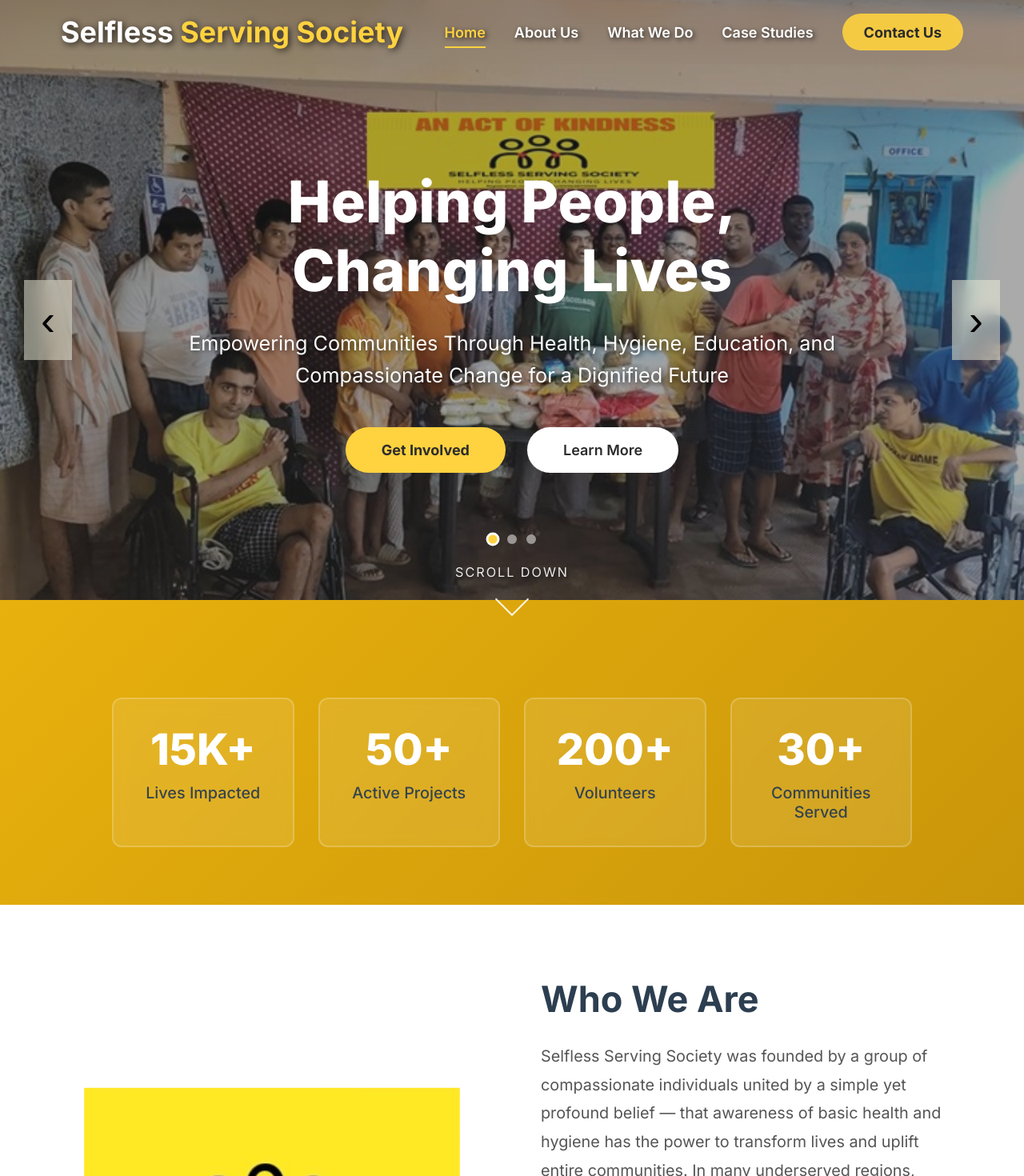
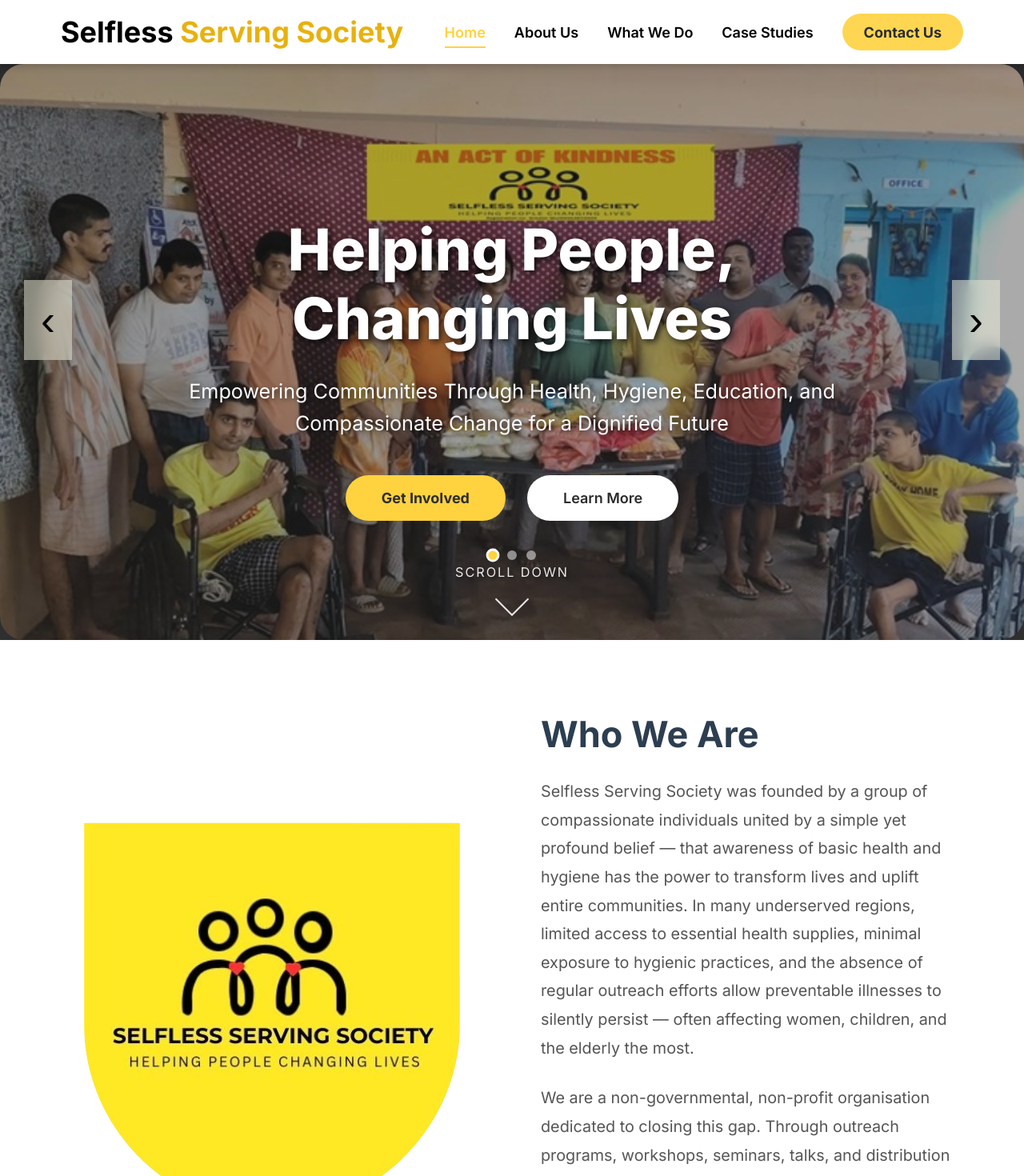
Before and after one commit to not-manmit/sss-ngo-website-react, a React (Create React App) app: page / in a window 1280 px wide. Shown: the top 1470 px of the page at 80% size. Built offline with nearby package versions, Linux system fonts and the light colour scheme.

Commit message:
hero-nav-content changed

```diff
--- a/src/components/Footer.js
+++ b/src/components/Footer.js
@@ -13,9 +13,9 @@ const Footer = () => {
           </p>
           <div className="social-links">
             <a href="https://facebook.com" target="_blank" rel="noopener noreferrer" aria-label="Visit our Facebook page"><i className="social-icon">f</i></a>
-            <a href="https://twitter.com" target="_blank" rel="noopener noreferrer" aria-label="Visit our Twitter profile"><i className="social-icon">t</i></a>
-            <a href="https://instagram.com" target="_blank" rel="noopener noreferrer" aria-label="Visit our Instagram profile"><i className="social-icon">i</i></a>
-            <a href="https://linkedin.com" target="_blank" rel="noopener noreferrer" aria-label="Visit our LinkedIn page"><i className="social-icon">in</i></a>
+            <a href="https://twitter.com" target="_blank" rel="noopener noreferrer" aria-label="Visit our Twitter profile"><i className="social-icon">X</i></a>
+            <a href="https://www.instagram.com/selfless_serving_society_?utm_source=qr&igsh=ajZlZDA1ZHQ4NHEz" target="_blank" rel="noopener noreferrer" aria-label="Visit our Instagram profile"><i className="social-icon">i</i></a>
+            <a href="https://linkedin.com" target="_blank" rel="noopener noreferrer" aria-label="Visit our LinkedIn page"><i className="social-icon">In</i></a>
           </div>
         </div>
 
@@ -24,8 +24,8 @@ const Footer = () => {
           <ul>
             <li><Link to="/">Home</Link></li>
             <li><Link to="/about">About Us</Link></li>
-            <li><Link to="/our-work">Our Work</Link></li>
-            <li><Link to="/partner">Partner With Us</Link></li>
+            <li><Link to="/what-we-do">Our Work</Link></li>
+            <li><Link to="/contact">Partner With Us</Link></li>
           </ul>
         </div>
 
--- a/src/components/Navbar.css
+++ b/src/components/Navbar.css
@@ -6,7 +6,7 @@
   height: 80px;
   background: rgba(255, 251, 234, 0.98);
   backdrop-filter: blur(10px);
-  box-shadow: 0 2px 10px rgba(232, 177, 13, 0.15);
+  box-shadow: 0 2px 10px rgba(255, 255, 255, 0.15);
   z-index: 1000;
   transition: all 0.3s ease;
 }
@@ -44,7 +44,7 @@
 }
 
 .navbar-logo:hover {
-  color: #E8B10D;
+  color: #e8b10d;
 }
 
 .nav-menu {
--- a/src/pages/Home.css
+++ b/src/pages/Home.css
@@ -6,20 +6,21 @@
   display: flex;
   align-items: center;
   justify-content: center;
-  background: linear-gradient(135deg, #f9e180 0%, #f9e180 50%, #f9e180 100%);
+  background: #2C2C2C;
   overflow: hidden;
   padding-top: 0;
-  margin-top: 0;
 }
 
 /* Background Image Slider */
 .hero-background-slider {
   position: absolute;
-  top: 0;
+  top: 80px;
   left: 0;
   width: 100%;
-  height: 100%;
+  height: calc(100% - 80px);
   z-index: 1;
+  border-radius: 30px;
+  overflow: hidden;
 }
 
 .hero-bg-image {
@@ -28,8 +29,8 @@
   left: 0;
   width: 100%;
   height: 100%;
-  background-size: cover;
-  background-position: center;
+  background-size:cover;
+  background-position:center;
   background-repeat: no-repeat;
   opacity: 0;
   transition: opacity 1s ease-in-out;
@@ -78,7 +79,7 @@
 /* Hero Image Indicators */
 .hero-indicators {
   position: absolute;
-  bottom: 120px;
+  bottom: 100px;
   left: 50%;
   transform: translateX(-50%);
   display: flex;
@@ -114,10 +115,10 @@
   left: 0;
   width: 100%;
   height: 80px;
-  background: transparent;
+  background: #ffffff;
   backdrop-filter: blur(10px);
-  box-shadow: none;
-  z-index: 100;
+  box-shadow: 0 2px 10px rgba(0, 0, 0, 0.2);
+  z-index: 1000;
   display: flex;
   align-items: center;
 }
@@ -135,14 +136,13 @@
 .hero-navbar-logo {
   font-size: 2rem;
   font-weight: 700;
-  color: white;
+  color: rgb(0, 0, 0);
   text-decoration: none;
   transition: color 0.3s ease;
-  text-shadow: 2px 2px 8px rgba(0, 0, 0, 0.8);
 }
 
 .hero-navbar-logo .logo-highlight {
-  color: #FFD23F;
+  color: #E8B10D;
 }
 
 .hero-navbar-logo:hover {
@@ -164,14 +164,14 @@
 }
 
 .hero-nav-link {
-  color: white;
+  color: rgb(0, 0, 0);
   text-decoration: none;
   font-weight: 600;
   font-size: 1rem;
   transition: color 0.3s ease;
   padding: 0.5rem 0;
   position: relative;
-  text-shadow: 2px 2px 6px rgba(0, 0, 0, 0.7);
+
 }
 
 .hero-nav-link::after {
@@ -249,7 +249,7 @@
 .hero::before {
   content: '';
   position: absolute;
-  top: 0;
+  top: 80px;
   left: 0;
   right: 0;
   bottom: 0;
@@ -261,7 +261,7 @@
 
 .hero-overlay {
   position: absolute;
-  top: 0;
+  top: 80px;
   left: 0;
   right: 0;
   bottom: 0;
@@ -276,7 +276,7 @@
   color: white;
   padding: 0 2rem;
   max-width: 900px;
-  margin-top: 0;
+  margin-top: 120px;
 }
 
 .hero-title {
@@ -284,11 +284,12 @@
   font-weight: 800;
   margin-bottom: 1.5rem;
   line-height: 1.2;
-  padding-top: 0;
+  padding-top: 0px;
   color: white;
   word-wrap: break-word;
   overflow-wrap: break-word;
   hyphens: auto;
+  text-shadow: 3px 3px 10px rgba(0, 0, 0, 0.8);
 }
 
 .highlight {
@@ -638,6 +639,7 @@
 
   .hero-navbar {
     height: 70px;
+    background: #ffffff;
   }
 
   .hero-navbar-container {
@@ -647,10 +649,15 @@
   .hero-navbar-logo {
     font-size: 1.5rem;
     z-index: 1001;
+    color: rgb(0, 0, 0);
   }
 
   .hero-menu-icon {
     display: flex;
+  }
+
+  .hero-menu-icon span {
+    background: rgb(0, 0, 0);
   }
 
   .hero-nav-menu {
@@ -658,7 +665,7 @@
     left: -100%;
     top: 70px;
     flex-direction: column;
-    background: rgba(255, 210, 63, 0.98);
+    background: #ffffff;
     backdrop-filter: blur(20px);
     width: 100%;
     height: calc(100vh - 70px);
@@ -678,17 +685,17 @@
   .hero-nav-link {
     font-size: 1.3rem;
     padding: 1rem 0;
-    color: #2C2C2C;
+    color: rgb(0, 0, 0);
     text-shadow: none;
   }
 
   .hero-nav-link::after {
-    background: #2C2C2C;
+    background: #FFD23F;
   }
 
   .hero-nav-link:hover,
   .hero-nav-link.active {
-    color: #1a1a1a;
+    color: #FFD23F;
   }
 
   .hero-nav-link-button {
@@ -696,13 +703,13 @@
     padding: 1rem 2rem;
     font-size: 1.1rem;
     margin-top: 1rem;
-    background: #2C2C2C;
-    color: white !important;
+    background: rgba(255, 210, 63, 0.9);
+    color: #2C2C2C !important;
   }
 
   .hero-nav-link-button:hover {
-    background: #1a1a1a;
-    color: white !important;
+    background: #FFD23F;
+    color: #2C2C2C !important;
   }
 
   .hero-arrow {
@@ -731,13 +738,13 @@
   }
 
   .hero-content {
-    margin-top: 0;
+    margin-top: 100px;
     padding: 0 1.5rem;
   }
 
   .hero-title {
     font-size: 2.5rem;
-    padding-top: 0;
+    padding-top: 20px;
     line-height: 1.3;
     word-break: break-word;
     overflow-wrap: break-word;
@@ -835,6 +842,7 @@
 
   .hero-navbar {
     height: 65px;
+    background: #ffffff;
   }
 
   .hero-navbar-container {
@@ -843,10 +851,12 @@
 
   .hero-navbar-logo {
     font-size: 1.2rem;
+    color: rgb(0, 0, 0);
   }
 
   .hero-menu-icon span {
     width: 22px;
+    background: rgb(0, 0, 0);
   }
 
   .hero-nav-menu {
@@ -888,12 +898,14 @@
   }
 
   .hero-content {
+    margin-top: 80px;
     padding: 0 1rem;
   }
 
   .hero-title {
     font-size: 1.8rem;
     margin-bottom: 1rem;
+    padding-top: 15px;
     line-height: 1.3;
     word-break: break-word;
     overflow-wrap: break-word;
--- a/src/pages/Home.js
+++ b/src/pages/Home.js
@@ -147,32 +147,8 @@ const Home = () => {
           </div>
         </div>
         <div className="scroll-indicator">
-          <span>Scroll Down</span>
+          <span>Scroll Down </span>
           <div className="scroll-arrow"></div>
-        </div>
-      </section>
-
-      {/* Impact Stats */}
-      <section className="stats-section">
-        <div className="container">
-          <div className="stats-grid">
-            <div className="stat-card slide-up">
-              <div className="stat-number">15K+</div>
-              <div className="stat-label">Lives Impacted</div>
-            </div>
-            <div className="stat-card slide-up">
-              <div className="stat-number">50+</div>
-              <div className="stat-label">Active Projects</div>
-            </div>
-            <div className="stat-card slide-up">
-              <div className="stat-number">200+</div>
-              <div className="stat-label">Volunteers</div>
-            </div>
-            <div className="stat-card slide-up">
-              <div className="stat-number">30+</div>
-              <div className="stat-label">Communities Served</div>
-            </div>
-          </div>
         </div>
       </section>
 
```
